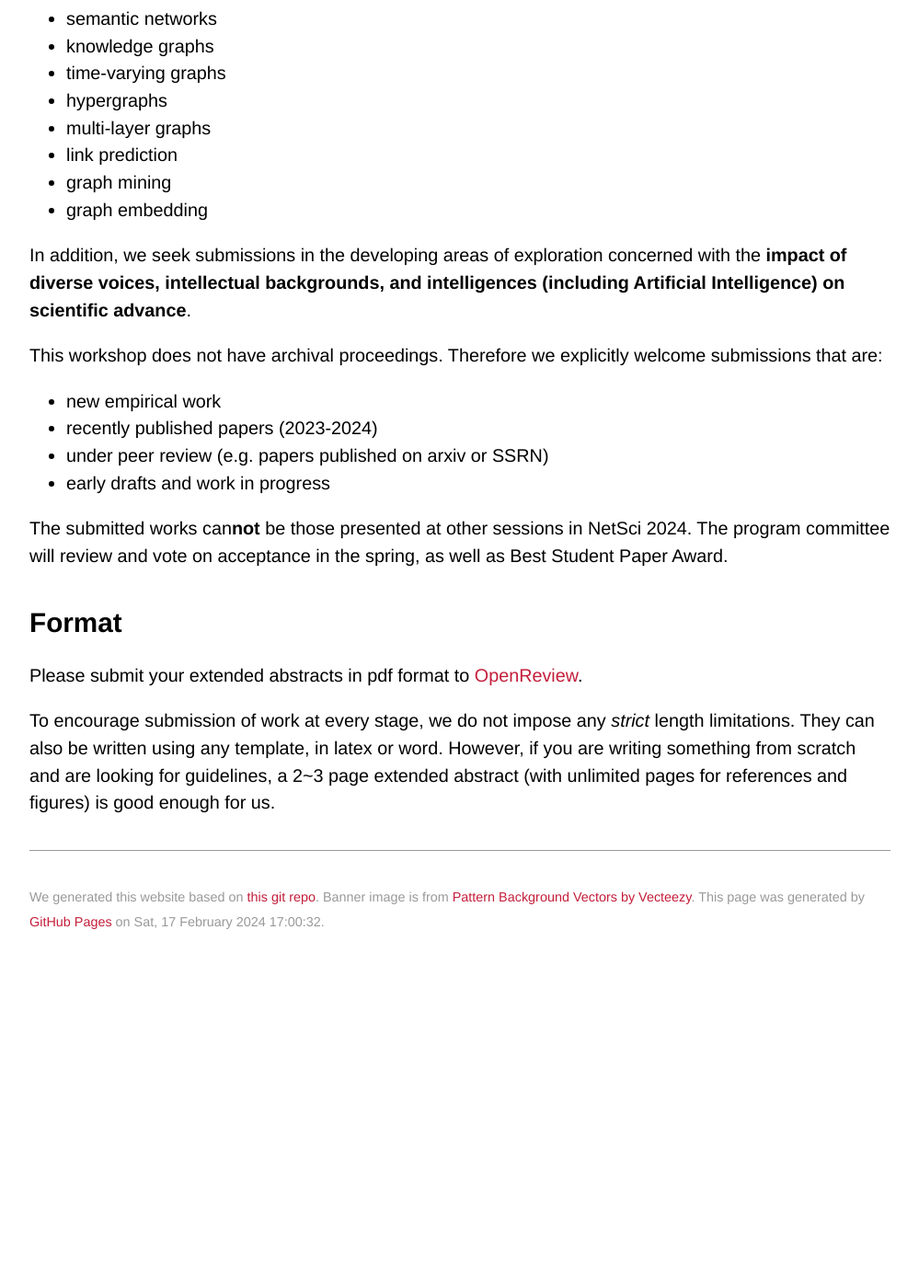
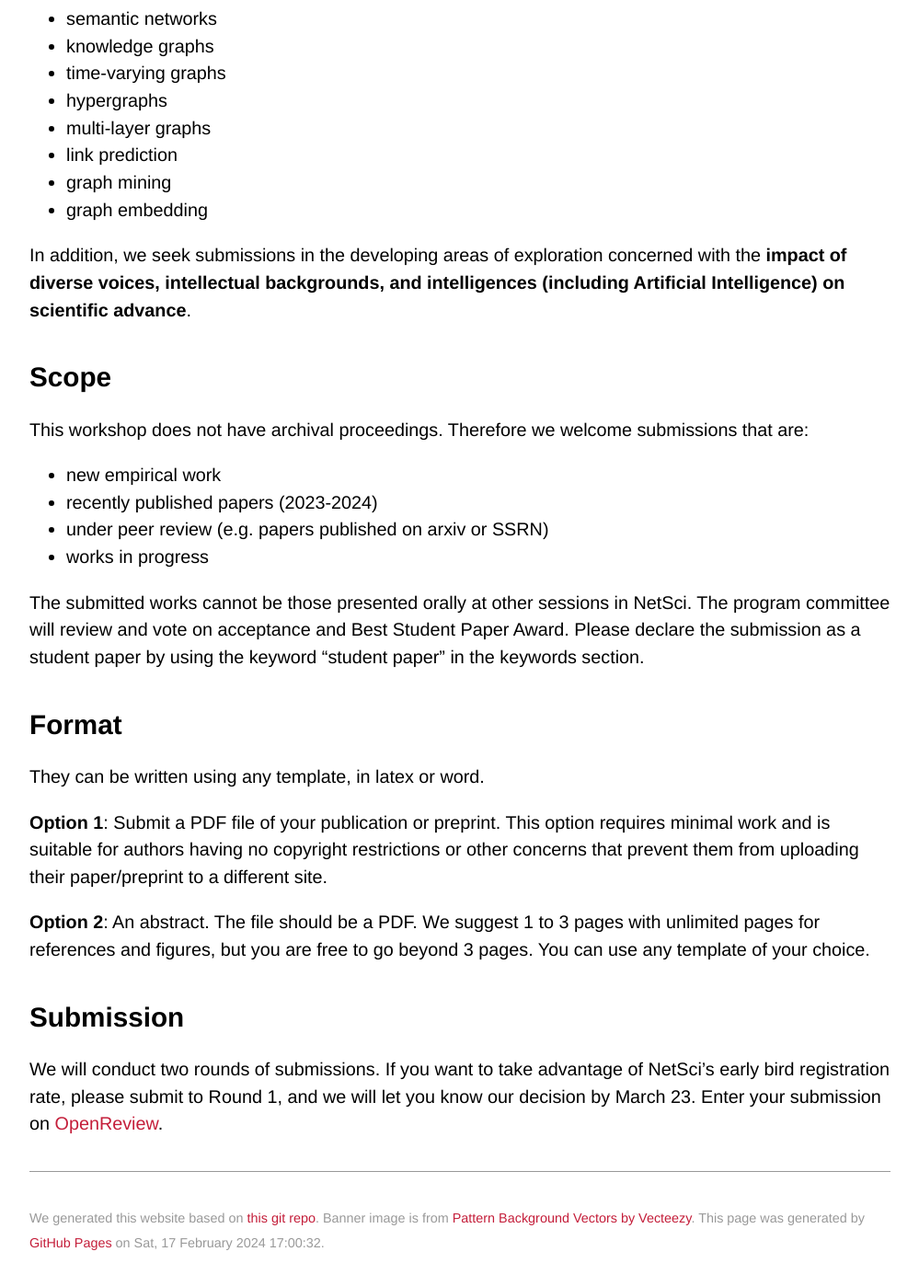
Before and after one commit to netscisci/netscisci.github.io, a Jekyll site: the page built from cfp.md, in a window 1280 px wide and 1400 px high, scrolled down 588 px. Shown: the whole window at 92% size, without its empty margins (140-1139 px from the left). Built offline with Jekyll 4.4.1, drawn with Linux system fonts in a browser that asks for light colours; some web fonts are replaced; our own code applies the rules of GitHub Pages for plain Markdown files; before the commit the page ends 1639 px from its top, so only the background shows below that.

Commit message:
Update cfp.md

```diff
--- a/cfp.md
+++ b/cfp.md
@@ -18,17 +18,22 @@ We welcome submissions that explore the use of network science in the field of S
 
 In addition, we seek submissions in the developing areas of exploration concerned with the **impact of diverse voices, intellectual backgrounds, and intelligences (including Artificial Intelligence) on scientific advance**.
 
-This workshop does not have archival proceedings. Therefore we explicitly welcome submissions that are:
+## Scope
+
+This workshop does not have archival proceedings. Therefore we welcome submissions that are:
 - new empirical work
 - recently published papers (2023-2024)
 - under peer review (e.g. papers published on arxiv or SSRN)
-- early drafts and work in progress
+- works in progress
 
-The submitted works can**not** be those presented at other sessions in NetSci 2024.
-The program committee will review and vote on acceptance in the spring, as well as Best Student Paper Award.
+The submitted works cannot be those presented orally at other sessions in NetSci. The program committee will review and vote on acceptance and Best Student Paper Award. Please declare the submission as a student paper by using the keyword “student paper” in the keywords section.
 
 ## Format
+They can be written using any template, in latex or word.
 
-Please submit your extended abstracts in pdf format to [OpenReview](https://openreview.net/group?id=NetSci/2024/Workshop/S4S).
+**Option 1**: Submit a PDF file of your publication or preprint. This option requires minimal work and is suitable for authors having no copyright restrictions or other concerns that prevent them from uploading their paper/preprint to a different site.
 
-To encourage submission of work at every stage, we do not impose any *strict* length limitations. They can also be written using any template, in latex or word. However, if you are writing something from scratch and are looking for guidelines, a 2~3 page extended abstract (with unlimited pages for references and figures) is good enough for us.
+**Option 2**: An abstract. The file should be a PDF. We suggest 1 to 3 pages with unlimited pages for references and figures, but you are free to go beyond 3 pages. You can use any template of your choice.
+
+## Submission
+We will conduct two rounds of submissions. If you want to take advantage of NetSci’s early bird registration rate, please submit to Round 1, and we will let you know our decision by March 23. Enter your submission on [OpenReview](https://openreview.net/group?id=NetSci/2024/Workshop/S4S).
```
